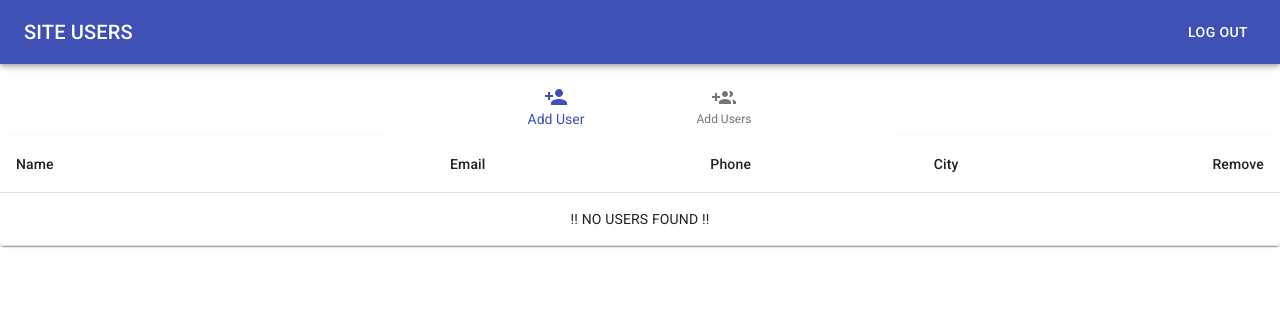
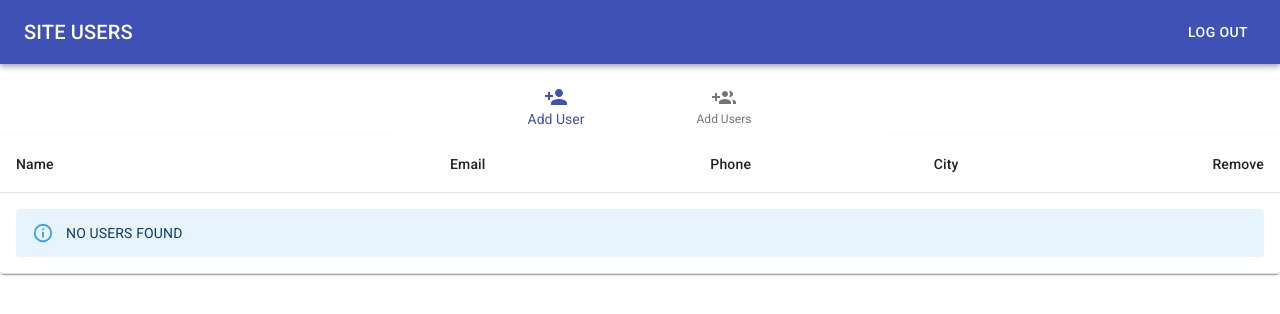
Before and after one commit to IlyaKrapivnoy/react_page_ex, a React (Create React App) app: page / in a window 1280 px wide. Shown: the top 314 px of the page. Built offline with nearby package versions, Linux system fonts and the light colour scheme.

Commit message:
add alert - no users

```diff
--- a/src/components/Table.jsx
+++ b/src/components/Table.jsx
@@ -12,6 +12,7 @@ import {
 import { useSelector, useDispatch } from "react-redux";
 import DeleteOutlineIcon from "@material-ui/icons/DeleteOutline";
 import { removeUserAction } from "../store/userReducer";
+import { Alert } from "@material-ui/lab";
 
 const useStyles = makeStyles({
   table: {
@@ -57,14 +58,17 @@ export default function BasicTable() {
                   {user.address?.city} {user.city}
                 </TableCell>
                 <TableCell align="right">
-                  <DeleteOutlineIcon onClick={() => removeUser(user)} />
+                  <DeleteOutlineIcon
+                    onClick={() => removeUser(user)}
+                    className="cursor-pointer"
+                  />
                 </TableCell>
               </TableRow>
             ))
           ) : (
             <TableRow>
               <TableCell colSpan={5} className={classes.noUsers}>
-                !! NO USERS FOUND !!
+                <Alert severity="info">NO USERS FOUND</Alert>
               </TableCell>
             </TableRow>
           )}
```
